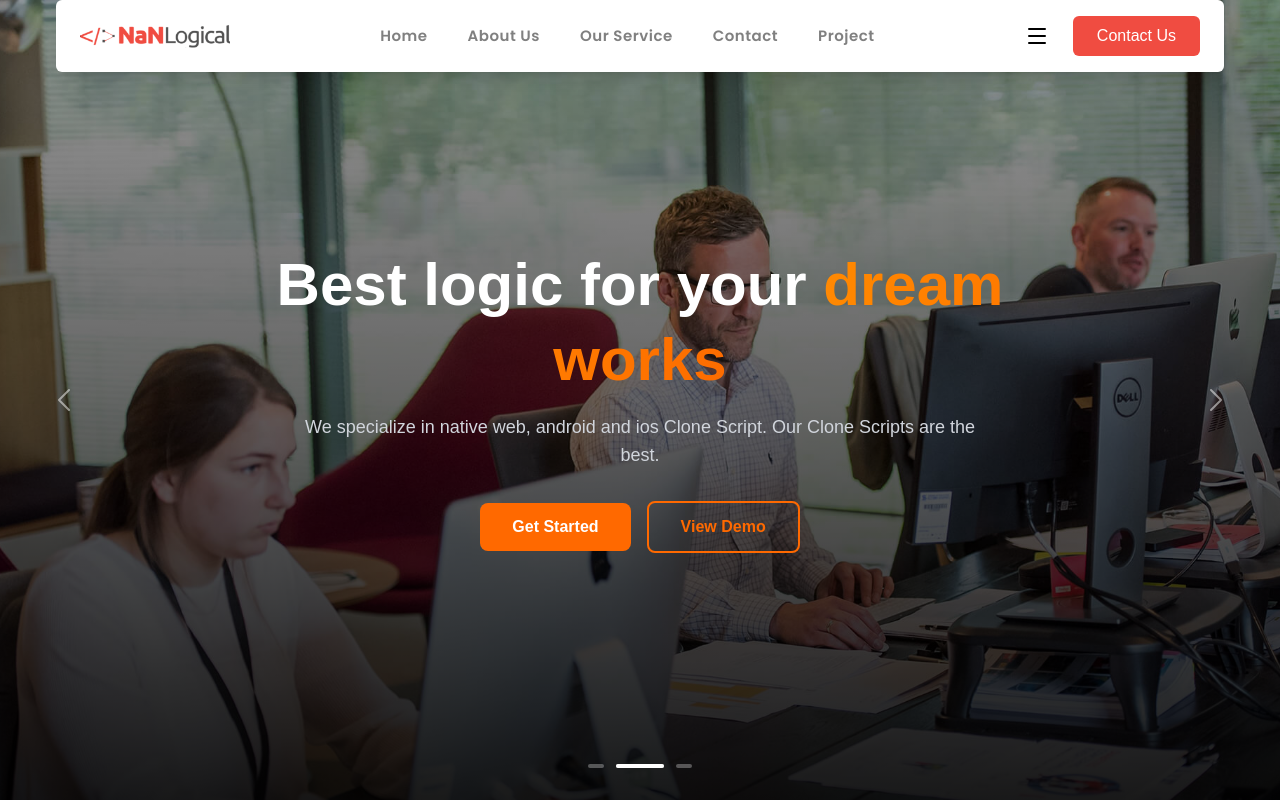
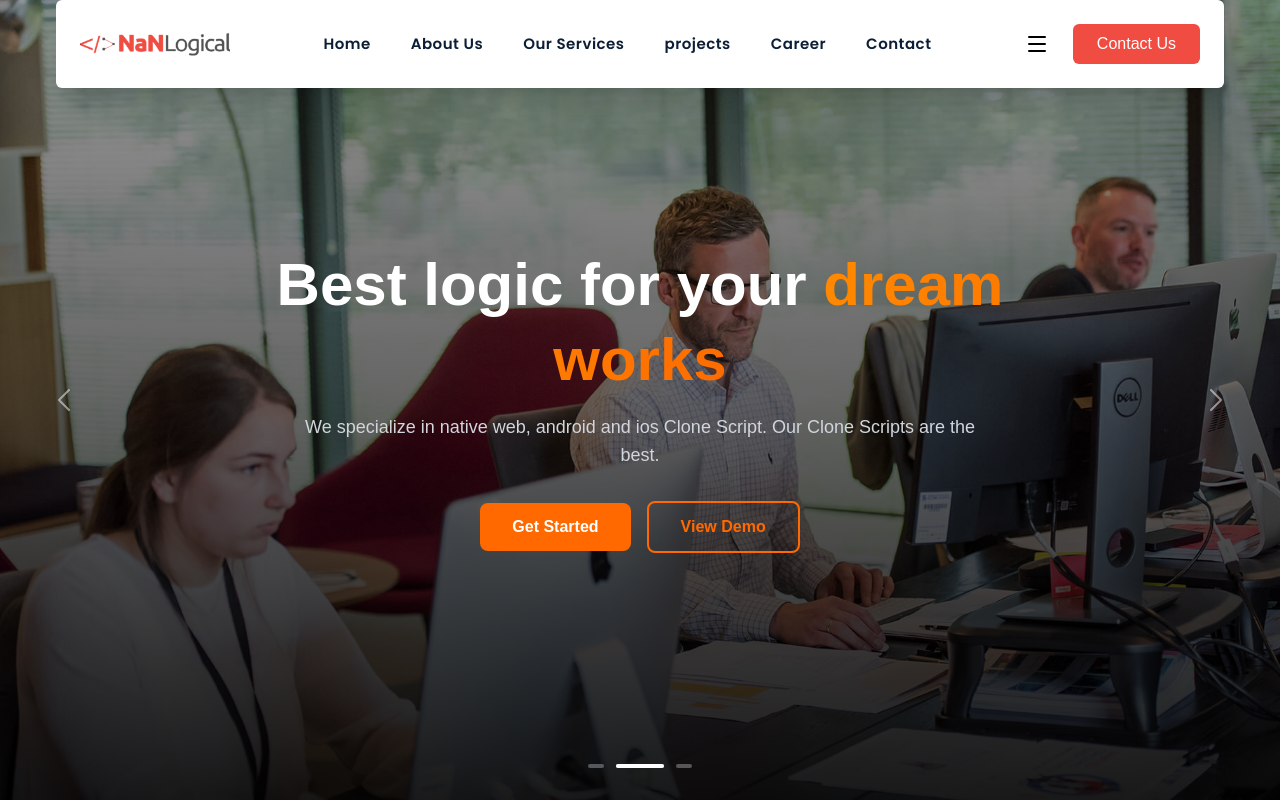
Before and after one commit to Nethaji-007/Avenstek-next-site, a Next.js app: page / in a window 1280 px wide. Shown: the top 800 px of the page. Built offline with nearby package versions, Linux system fonts and the light colour scheme.

Commit message:
Navbar updated

```diff
--- a/app/components/navbar.tsx
+++ b/app/components/navbar.tsx
@@ -43,73 +43,22 @@ const [openMenu, setOpenMenu] = useState(false);
     <header className="fixed top-0 left-0 w-full z-50">
 
 
-       {/* <div className="max-w-[1200px] mx-auto px-4 ">
-
-
-        <div className="hidden lg:flex max-w-[1200px] mx-auto bg-[#f04c41] text-[#ffff] text-sm px-6 py-2 flex justify-between items-center rounded-t-md ">
-
-
-          <div className="flex items-center gap-6">
-
-            <div className="flex items-center gap-2">
-              <Clock size={16} />
-              <span>Sun - Fri (9 AM - 6 PM)</span>
-            </div>
-
-            <div className="flex items-center gap-2">
-              <Phone size={16} />
-              <span>+91 88387 50579</span>
-            </div>
-
-            <div className="hidden md:flex items-center gap-2">
-              <MapPin size={16} />
-              <span>16, Deivanayagam St, Nungambakkam</span>
-            </div>
-
-          </div>
-
-
-
-
-          <div className="flex items-center gap-4">
-
-  <div className="w-8 h-8 flex items-center justify-center rounded-full hover:bg-white hover:text-[#f04c41] transition cursor-pointer">
-    <Facebook size={16} />
-  </div>
-
-  <div className="w-8 h-8 flex items-center justify-center rounded-full hover:bg-white hover:text-[#f04c41] transition cursor-pointer">
-    <Twitter size={16} />
-  </div>
-
-  <div className="w-8 h-8 flex items-center justify-center rounded-full hover:bg-white hover:text-[#f04c41] transition cursor-pointer">
-    <Instagram size={16} />
-  </div>
-
-  <div className="w-8 h-8 flex items-center justify-center rounded-full hover:bg-white hover:text-[#f04c41] transition cursor-pointer">
-    <Globe size={16} />
-  </div>
-
-  <span className="hidden md:block">English</span>
-  <span className="hidden md:block">USD</span>
-
-</div>
-
-        </div>
-      </div> */}
+      <div
+  className={`w-full fixed left-0 transition-all duration-500 ${
+    scrolled ? "top-3" : "top-0"
+  } ${
+    openMenu ? "opacity-0 -translate-y-5 pointer-events-none" : "opacity-100"
+  }`}
+>
 
 
 
 
 
 
-<div
-      className={`w-full z-50 gap-2 transition-all duration-300 ${
-        scrolled ? "fixed top-0 left-0 navbar-slide" : ""
-      }`}
-    >
       <div className="max-w-[1200px]  mx-auto px-4">
 
-        <div className="bg-white shadow-lg px-6 py-4 flex items-center justify-between rounded-md">
+        <div className="bg-white shadow-xl px-6 py-6 flex items-center justify-between rounded-md">
 
 
           <Image
@@ -120,35 +69,57 @@ const [openMenu, setOpenMenu] = useState(false);
           />
 
           {/* Menu */}
-        <nav
-  className={`hidden lg:flex  items-center gap-10 text-[15px] font-semibold tracking-[0.5px] text-[#0c1e35] ${poppins.className}`}
+        <nav className={`hidden lg:flex  items-center gap-10 text-[15px] font-semibold tracking-[0.5px] text-[#0c1e35] ${poppins.className}`}>
+  <Link
+  href="/"
+  className="relative group !text-[#0c1e35] hover:!text-[#f04c41] transition-colors duration-300"
   >
-
-  <Link href="/" className="relative group transition-colors hover:text-[#f04c41]">
   Home
   <span className="absolute left-0 -bottom-1 h-[2px] w-full bg-[#f04c41] scale-x-0 group-hover:scale-x-100 transition-transform duration-300 origin-left"></span>
 </Link>
 
-  <Link href="/about" className="relative group transition-colors hover:text-[#f04c41]">
+<Link
+  href="/about "
+  className="relative group !text-[#0c1e35] hover:!text-[#f04c41] transition-colors duration-300"
+>
   About Us
   <span className="absolute left-0 -bottom-1 h-[2px] w-full bg-[#f04c41] scale-x-0 group-hover:scale-x-100 transition-transform duration-300 origin-left"></span>
 </Link>
 
-  <Link href="/services" className="relative group transition-colors hover:text-[#f04c41]">
-    Our Service
+  <Link
+  href="/services"
+  className="relative group !text-[#0c1e35] hover:!text-[#f04c41] transition-colors duration-300"
+>
+  Our Services
   <span className="absolute left-0 -bottom-1 h-[2px] w-full bg-[#f04c41] scale-x-0 group-hover:scale-x-100 transition-transform duration-300 origin-left"></span>
 </Link>
 
-  <Link href="/contact" className="relative group transition-colors hover:text-[#f04c41]">
+
+
+  <Link
+  href="/projects"
+  className="relative group !text-[#0c1e35] hover:!text-[#f04c41] transition-colors duration-300"
+>
+  projects
+  <span className="absolute left-0 -bottom-1 h-[2px] w-full bg-[#f04c41] scale-x-0 group-hover:scale-x-100 transition-transform duration-300 origin-left"></span>
+</Link>
+
+  <Link
+  href="/career"
+  className="relative group !text-[#0c1e35] hover:!text-[#f04c41] transition-colors duration-300"
+>
+  Career
+  <span className="absolute left-0 -bottom-1 h-[2px] w-full bg-[#f04c41] scale-x-0 group-hover:scale-x-100 transition-transform duration-300 origin-left"></span>
+</Link>
+
+
+<Link
+  href="/contact"
+  className="relative group !text-[#0c1e35] hover:!text-[#f04c41] transition-colors duration-300"
+>
   Contact
   <span className="absolute left-0 -bottom-1 h-[2px] w-full bg-[#f04c41] scale-x-0 group-hover:scale-x-100 transition-transform duration-300 origin-left"></span>
 </Link>
-
-  <Link href="/projects" className="relative group transition-colors hover:text-[#f04c41]">
-    Project
-    <span className="absolute left-0 -bottom-1 h-[2px] w-full bg-[#f04c41] scale-x-0 group-hover:scale-x-100 transition-transform duration-300 origin-left"></span>
-  </Link>
-
 </nav>
 
 
@@ -247,26 +218,41 @@ const [openMenu, setOpenMenu] = useState(false);
       <hr className="border-gray-200 mb-6" />
 
       {/* Menu Links */}
-      <nav className="flex flex-col gap-4 text-lg font-semibold text-gray-800 mb-6">
-        <Link href="/" className="hover:text-[#f04c41] cursor-pointer">
+       <nav className={`flex flex-col gap-4 text-lg font-semibold mb-6 ${poppins.className}`}>
+
+  <Link href="/" className="relative group inline-block w-fit !text-[#0c1e35] hover:!text-[#f04c41] transition-colors duration-300">
     Home
+    <span className="absolute left-0 -bottom-1 h-[2px] w-full bg-[#f04c41] scale-x-0 origin-left group-hover:scale-x-100 transition-transform duration-300 ease-out"></span>
   </Link>
 
-            <Link href="/about" className="hover:text-[#f04c41] cursor-pointer">
+  <Link href="/about" className="relative group inline-block w-fit !text-[#0c1e35] hover:!text-[#f04c41] transition-colors duration-300">
     About Us
+    <span className="absolute left-0 -bottom-1 h-[2px] w-full bg-[#f04c41] scale-x-0 origin-left group-hover:scale-x-100 transition-transform duration-300 ease-out"></span>
   </Link>
 
-            <Link href="/services" className="hover:text-[#f04c41] cursor-pointer">
-              Our Service
+  <Link href="/services" className="relative group inline-block w-fit !text-[#0c1e35] hover:!text-[#f04c41] transition-colors duration-300">
+    Our Services
+    <span className="absolute left-0 -bottom-1 h-[2px] w-full bg-[#f04c41] scale-x-0 origin-left group-hover:scale-x-100 transition-transform duration-300 ease-out"></span>
   </Link>
 
-            <Link href="/contact" className="hover:text-[#f04c41] cursor-pointer">
-              Contact
+
+
+  <Link href="/projects" className="relative group inline-block w-fit !text-[#0c1e35] hover:!text-[#f04c41] transition-colors duration-300">
+    Project
+    <span className="absolute left-0 -bottom-1 h-[2px] w-full bg-[#f04c41] scale-x-0 origin-left group-hover:scale-x-100 transition-transform duration-300 ease-out"></span>
   </Link>
 
-            <Link href="/projects" className="hover:text-[#f04c41] cursor-pointer">
-              Project
+
+   <Link href="/career" className="relative group inline-block w-fit !text-[#0c1e35] hover:!text-[#f04c41] transition-colors duration-300">
+    Career
+    <span className="absolute left-0 -bottom-1 h-[2px] w-full bg-[#f04c41] scale-x-0 origin-left group-hover:scale-x-100 transition-transform duration-300 ease-out"></span>
   </Link>
+
+  <Link href="/contact" className="relative group inline-block w-fit !text-[#0c1e35] hover:!text-[#f04c41] transition-colors duration-300">
+    Contact
+    <span className="absolute left-0 -bottom-1 h-[2px] w-full bg-[#f04c41] scale-x-0 origin-left group-hover:scale-x-100 transition-transform duration-300 ease-out"></span>
+  </Link>
+
 </nav>
 
       <hr className="border-gray-200 mb-4" />
@@ -299,65 +285,70 @@ const [openMenu, setOpenMenu] = useState(false);
   </>
 )}
 
-
 {openMenu && (
   <>
-{/* Overlay */}
+    {/* BLUR OVERLAY */}
     <div
-  className="fixed inset-0 bg-black/40 z-40"
+      className="fixed inset-0 bg-black/30 backdrop-blur-md z-40 transition-all duration-300"
       onClick={() => setOpenMenu(false)}
     ></div>
 
-{/* SIDEBAR CONTAINER */}
-<div className="lg:hidden fixed top-0 right-0 h-full w-[320px] bg-white z-50 overflow-y-auto">
+    {/* SIDEBAR */}
+    <div className="lg:hidden fixed top-0 right-0 h-full w-[320px] bg-white z-50 shadow-xl transform transition-transform duration-500 ease-[cubic-bezier(0.22,1,0.36,1)] translate-x-0">
 
-  {/* MOBILE SIDEBAR */}
-  <div className="w-full p-6">
+      <div className="p-6">
 
+        {/* CLOSE BUTTON */}
         <button
           onClick={() => setOpenMenu(false)}
-      className="w-10 h-10 flex items-center justify-center rounded-full bg-gray-200 font-semibold"
+          className="w-10 h-10 flex items-center justify-center rounded-full bg-gray-200 hover:bg-[#f04c41] hover:text-white transition-all duration-300"
         >
           ✕
         </button>
 
         {/* MENU */}
-    <nav className="flex flex-col gap-5 text-lg mt-10">
+      <nav className="flex flex-col mt-10 divide-y divide-gray-200 ">
 
-      <Link href="/" className="flex justify-between border-b border-gray-300 py-3 hover:text-[#f04c41] transition">
+  <Link href="/" className="flex justify-between items-center py-4 text-[#0c1e35] hover:text-[#f04c41] transition">
     <span>Home</span>
     <span>+</span>
   </Link>
 
-      <Link href="/about" className="flex justify-between border-b border-gray-300 py-3 hover:text-[#f04c41] transition">
+  <Link href="/about" className="flex justify-between items-center py-4 text-[#0c1e35] hover:text-[#f04c41] transition">
     <span>About Us</span>
     <span>+</span>
   </Link>
 
-      <Link href="/services" className="flex justify-between border-b border-gray-300 py-3 hover:text-[#f04c41] transition">
+  <Link href="/services" className="flex justify-between items-center py-4 text-[#0c1e35] hover:text-[#f04c41] transition">
     <span>Our Services</span>
     <span>+</span>
   </Link>
 
-      <Link href="/projects" className="flex justify-between border-b border-gray-300 py-3 hover:text-[#f04c41] transition">
+  <Link href="/projects" className="flex justify-between items-center py-4 text-[#0c1e35] hover:text-[#f04c41] transition">
     <span>Projects</span>
     <span>+</span>
   </Link>
 
-      <Link href="/contact" className="flex justify-between border-b border-gray-300 py-3 hover:text-[#f04c41] transition">
+  <Link href="/career" className="flex justify-between items-center py-4 text-[#0c1e35] hover:text-[#f04c41] transition">
+    <span>Career</span>
+    <span>+</span>
+  </Link>
+
+  <Link href="/contact" className="flex justify-between items-center py-4 text-[#0c1e35] hover:text-[#f04c41] transition">
     <span>Contact</span>
-        <span>+</span>
+
   </Link>
 
 </nav>
 
-    <hr className="border-gray-200 my-7" />
 
-    {/* Find With Us */}
-    <p className="text-sm text-gray-600 mb-4 font-semibold">FIND WITH US</p>
 
-    {/* Social Icons */}
-    <div className="flex gap-4">
+        {/* SOCIAL */}
+        <p className="text-sm  font-semibold text-gray-600 mt-20">
+          FIND WITH US
+        </p>
+
+        <div className="flex gap-4 mt-5">
 
           <div className="w-10 h-10 flex items-center justify-center rounded-full border border-gray-300 hover:bg-[#f04c41] hover:text-white transition-all duration-300">
             <Facebook size={16} />
@@ -372,13 +363,12 @@ const [openMenu, setOpenMenu] = useState(false);
           </div>
 
           <div className="w-10 h-10 flex items-center justify-center rounded-full border border-gray-300 hover:bg-[#f04c41] hover:text-white transition-all duration-300">
-        <Globe size={16} />
+            <Linkedin size={16} />
           </div>
 
         </div>
 
       </div>
-
     </div>
   </>
 )}
```
Lines whose indentation alone changed are shown as unchanged.
